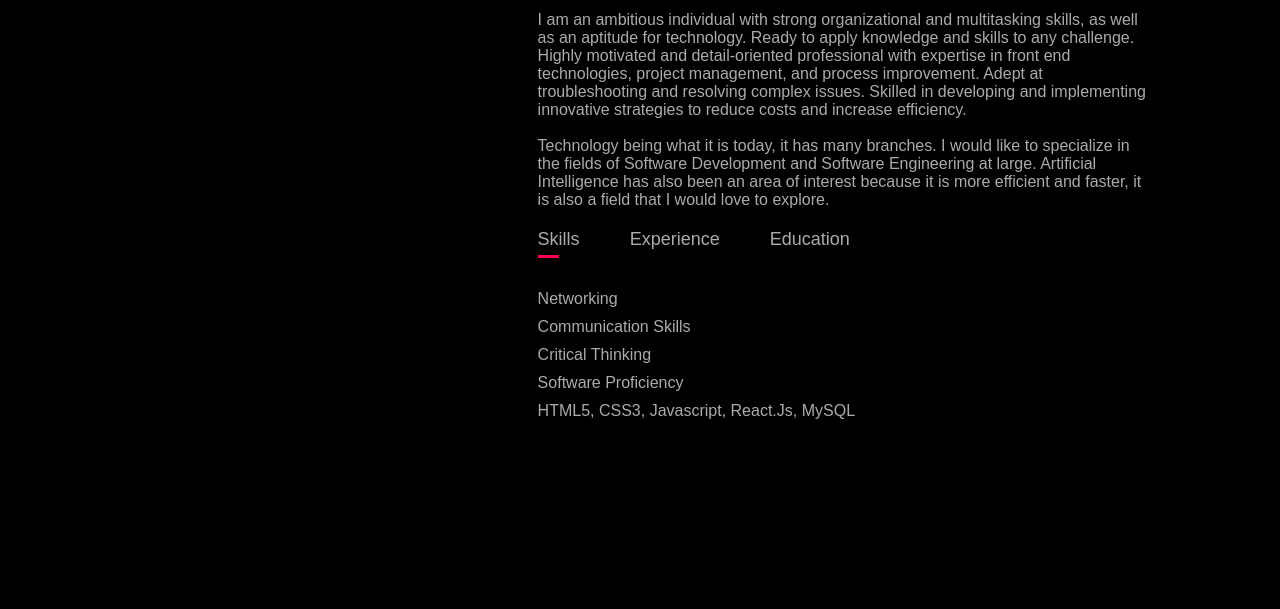
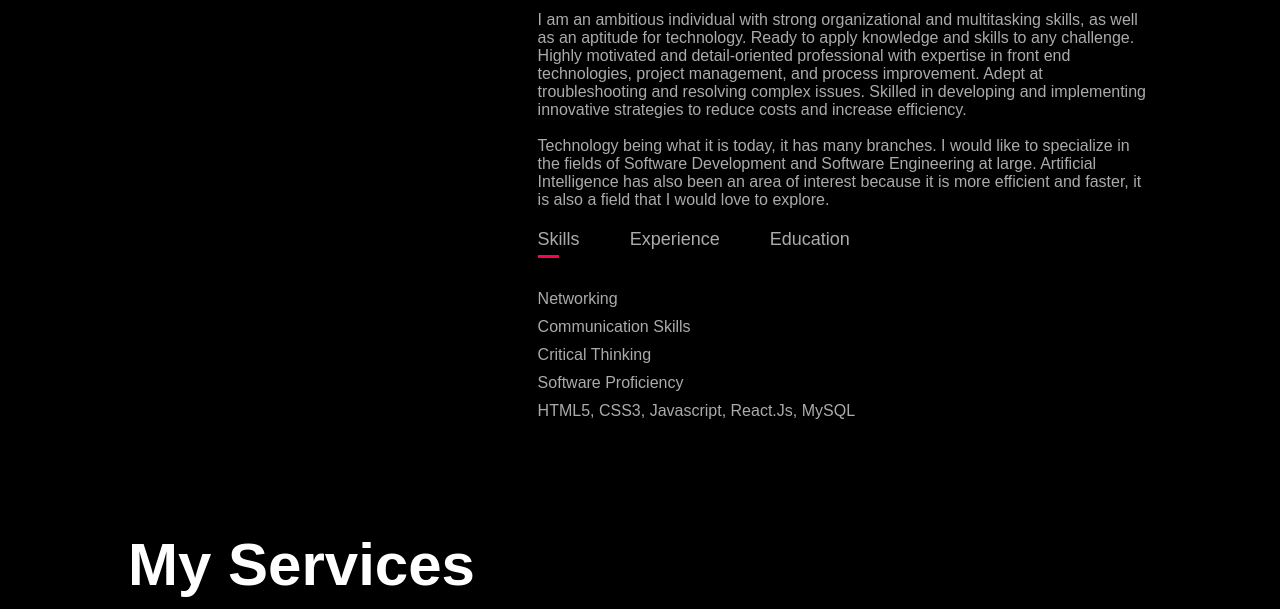
Before and after one commit to dogunyo/portfolio, a plain HTML site: page index.html in a window 1280 px wide. Shown: the part 948-1557 px from the top of the page. Before the commit the page ends 1468 px from the top, so only its background shows below. Drawn offline with Linux system fonts and the light colour scheme.

Commit message:
updating my portfolio

```diff
--- a/index.html
+++ b/index.html
@@ -10,7 +10,7 @@
     <div id="header">
         <div class="container">
             <nav>
-                <img src="#" class="logo">
+                <img src="images/3.png" class="logo">
                 <ul>
                     <li><a href="#">Home</a></li>
                     <li><a href="#">About</a></li>
@@ -80,6 +80,13 @@
         </div>
     </div>
 
+    <!--services-->
+    <div id="services">
+        <div class="container">
+            <h1 class="sub-title">My Services</h1>
+        </div>
+    </div>
+
     <script>
         // Get all tab links and tab contents
         var tabLinks = document.getElementsByClassName("tab-links");
```
Also changed, not shown: images/3.png (added).
